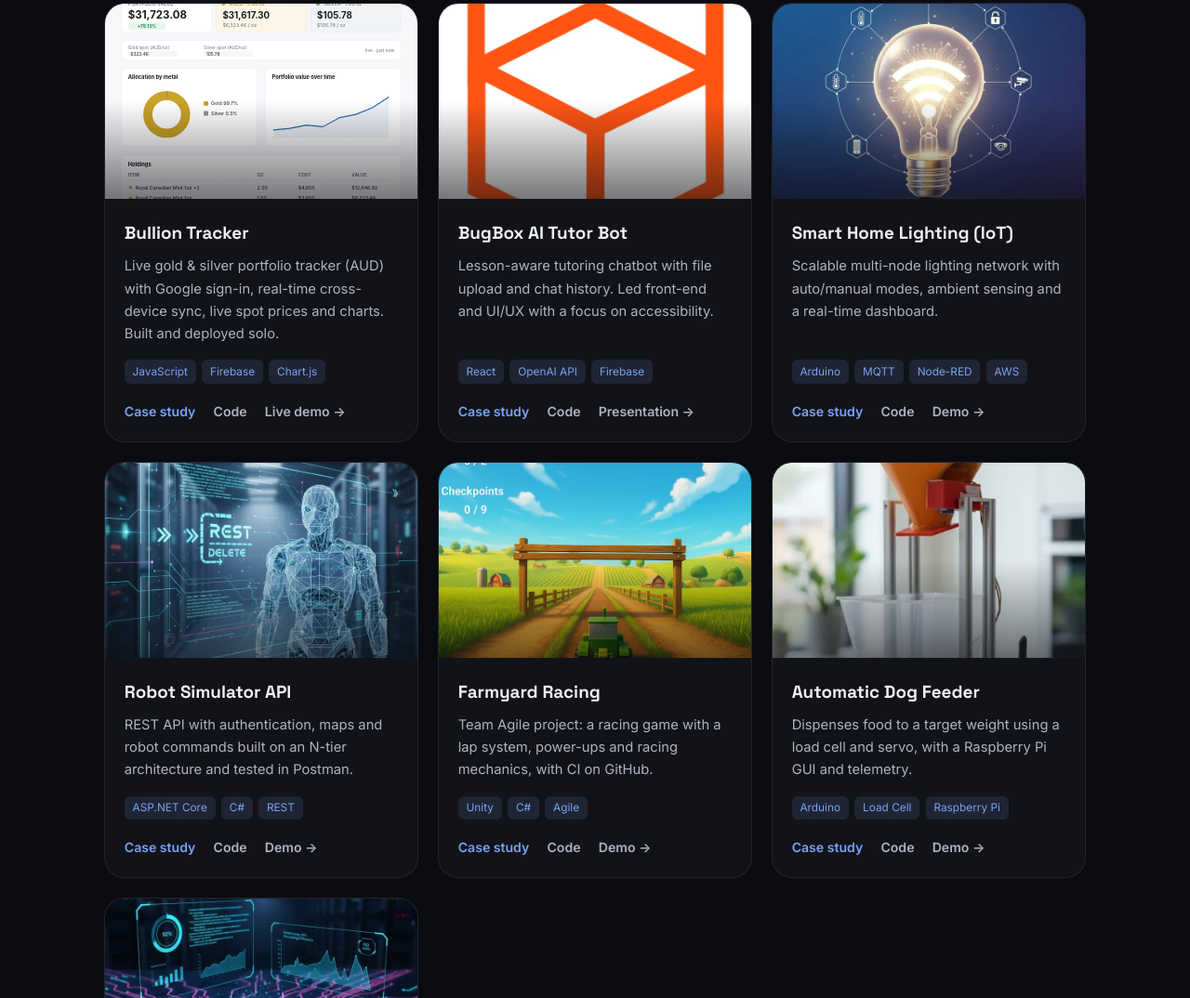
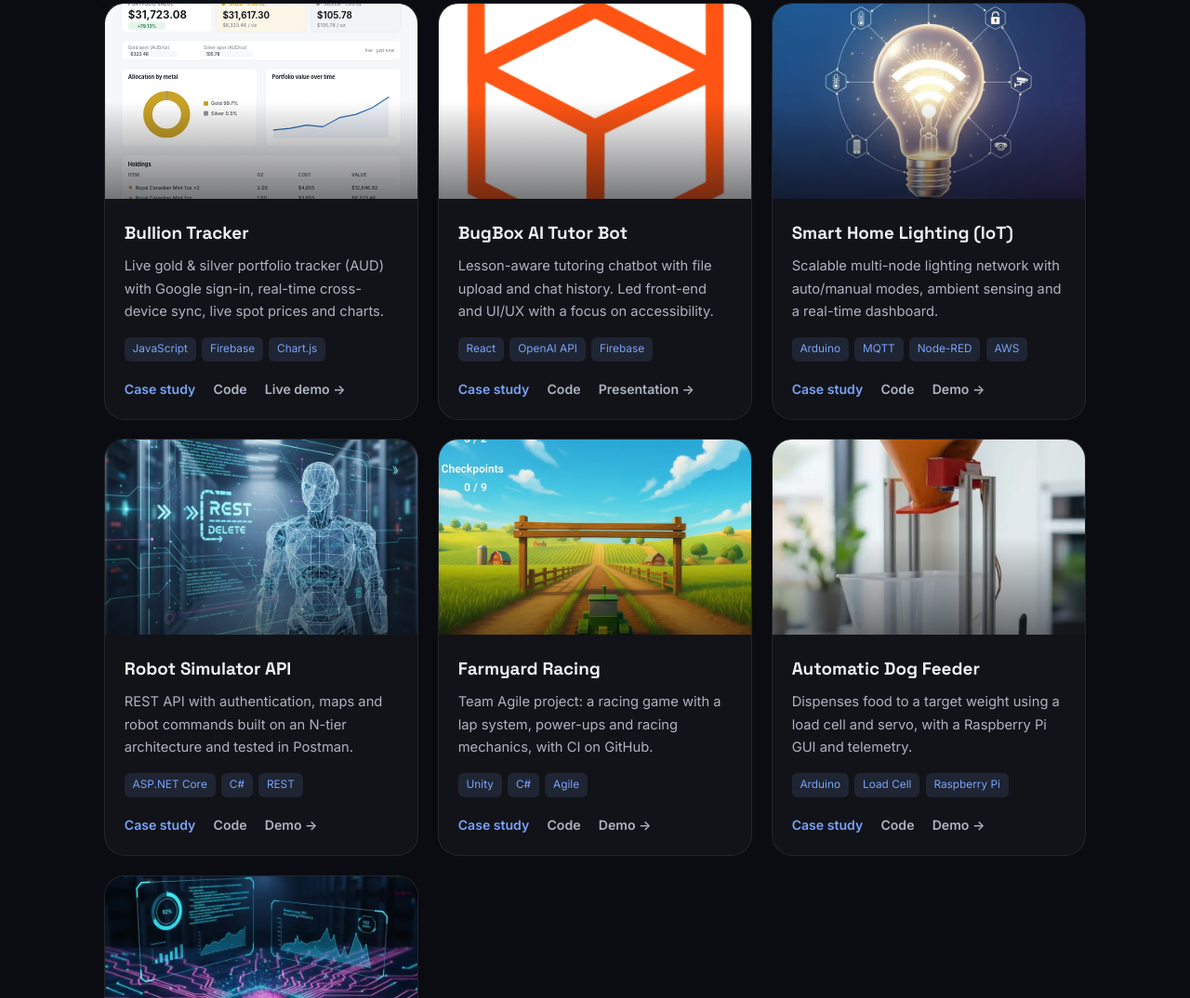
Before and after one commit to Dmatt547/Personal-Website, a website: page index.html in a window 1280 px wide. Shown: the part 2727-3801 px from the top of the page at 93% size. Drawn offline with Linux system fonts and the light colour scheme.

Commit message:
Remove redundant phrase from Bullion Tracker project description

```diff
--- a/index.html
+++ b/index.html
@@ -329,7 +329,7 @@
           </div>
           <div class="project__body">
             <h3 class="project__title">Bullion Tracker</h3>
-            <p class="project__desc">Live gold &amp; silver portfolio tracker (AUD) with Google sign-in, real-time cross-device sync, live spot prices and charts. Built and deployed solo.</p>
+            <p class="project__desc">Live gold &amp; silver portfolio tracker (AUD) with Google sign-in, real-time cross-device sync, live spot prices and charts.</p>
             <div class="project__tags"><span>JavaScript</span><span>Firebase</span><span>Chart.js</span></div>
             <div class="project__links">
               <button class="project__more" type="button">Case study</button>
```
